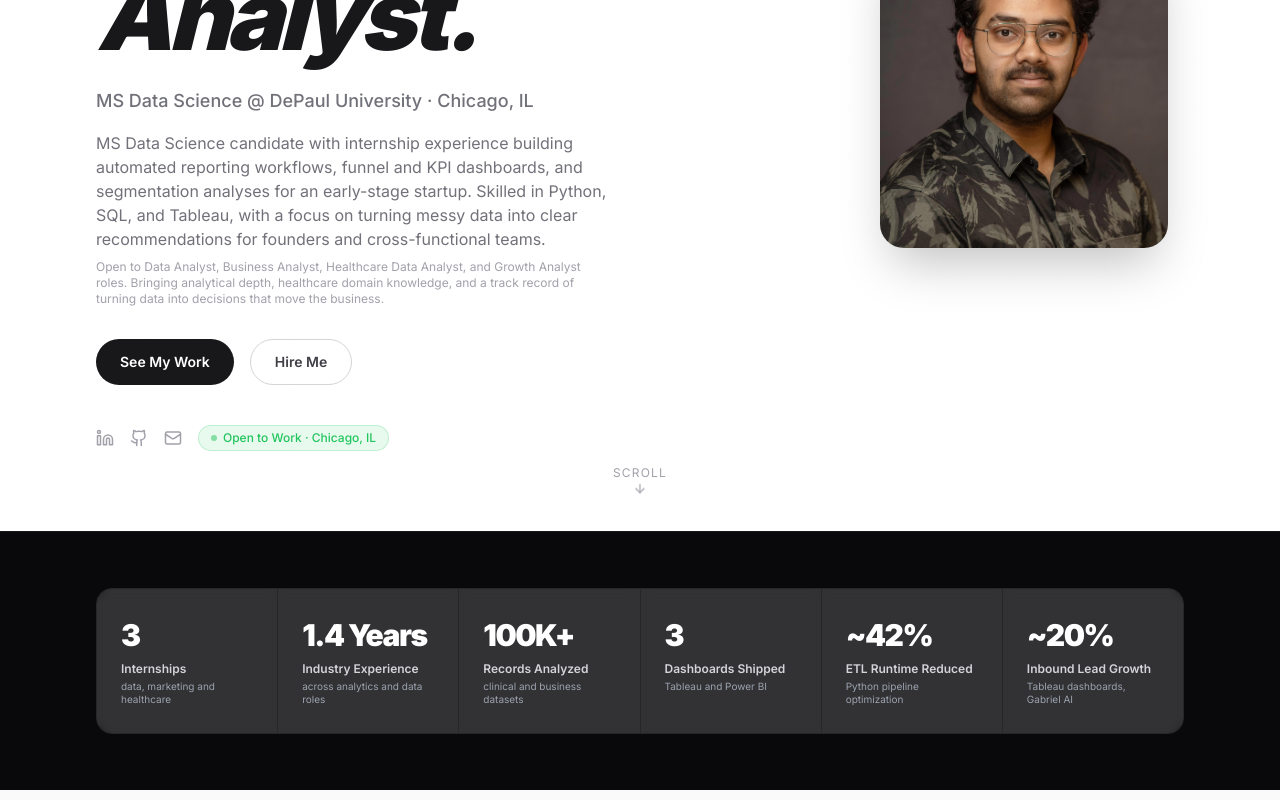
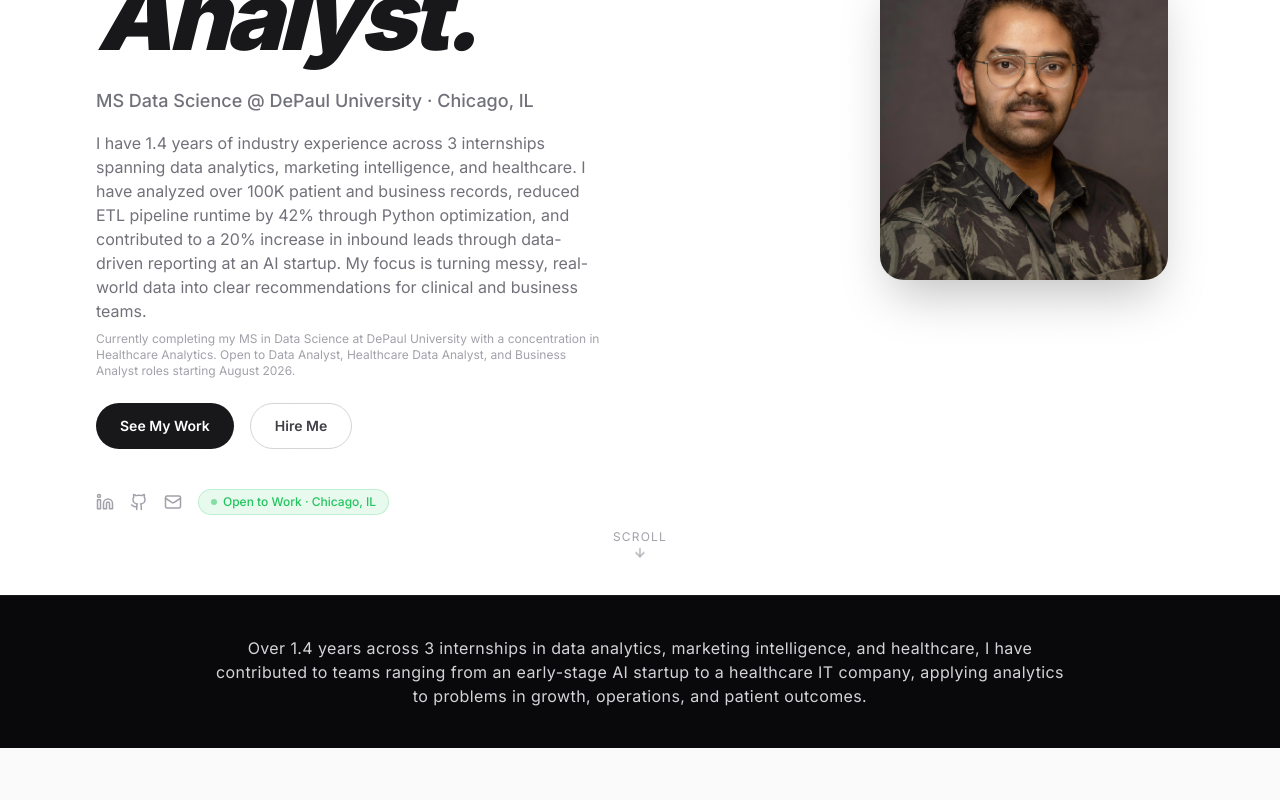
Before and after one commit to Dekayzip/Portfolio-2026, a Next.js app: page / in a window 1280 px wide. Shown: the part 420-1220 px from the top of the page. Built offline with nearby package versions, Linux system fonts and the light colour scheme.

Commit message:
tighten hero spacing, replace metrics grid with experience proof sentence, mix-blend-difference card numbers, rewrite about section paragraphs

```diff
--- a/src/components/Hero.tsx
+++ b/src/components/Hero.tsx
@@ -44,7 +44,7 @@ export default function Hero() {
   return (
     <section
       id="hero"
-      className="relative min-h-screen flex flex-col justify-center pt-16 bg-white dark:bg-[#111113] overflow-hidden transition-colors duration-200"
+      className="relative min-h-[85vh] flex flex-col justify-center pt-16 bg-white dark:bg-[#111113] overflow-hidden transition-colors duration-200"
     >
       {/* Subtle background grid */}
       <div
@@ -84,7 +84,7 @@ export default function Hero() {
             </p>
 
             {/* Availability */}
-            <p className="hero-reveal reveal text-xs text-zinc-400 dark:text-zinc-500 max-w-lg mb-8">
+            <p className="hero-reveal reveal text-xs text-zinc-400 dark:text-zinc-500 max-w-lg mb-6">
               {siteConfig.availability}
             </p>
 
--- a/src/components/Projects.tsx
+++ b/src/components/Projects.tsx
@@ -73,7 +73,7 @@ export default function Projects() {
                     In Progress
                   </span>
                 )}
-                <div className="absolute bottom-4 left-4 text-zinc-900/70 dark:text-white/40 font-black text-6xl leading-none select-none">
+                <div className="absolute bottom-4 left-4 text-white mix-blend-difference font-black text-6xl leading-none select-none">
                   0{i + 1}
                 </div>
               </div>
--- a/src/components/Stats.tsx
+++ b/src/components/Stats.tsx
@@ -1,62 +1,11 @@
 "use client";
 
-import { useEffect, useRef } from "react";
-
-const kpis = [
-  { value: "3",        label: "Internships",            sub: "data, marketing and healthcare" },
-  { value: "1.4 Years", label: "Industry Experience",   sub: "across analytics and data roles" },
-  { value: "100K+",   label: "Records Analyzed",        sub: "clinical and business datasets" },
-  { value: "3",        label: "Dashboards Shipped",     sub: "Tableau and Power BI" },
-  { value: "~42%",    label: "ETL Runtime Reduced",     sub: "Python pipeline optimization" },
-  { value: "~20%",    label: "Inbound Lead Growth",     sub: "Tableau dashboards, Gabriel AI" },
-];
-
 export default function Stats() {
-  const sectionRef = useRef<HTMLElement>(null);
-
-  useEffect(() => {
-    const observer = new IntersectionObserver(
-      (entries) => {
-        entries.forEach((entry) => {
-          if (entry.isIntersecting) {
-            entry.target
-              .querySelectorAll(".reveal")
-              .forEach((el, i) => {
-                setTimeout(() => el.classList.add("visible"), i * 80);
-              });
-          }
-        });
-      },
-      { threshold: 0.1 }
-    );
-    if (sectionRef.current) observer.observe(sectionRef.current);
-    return () => observer.disconnect();
-  }, []);
-
   return (
-    <section
-      ref={sectionRef}
-      className="bg-zinc-950 dark:bg-[#0c0c0e] border-t border-zinc-900"
-    >
-      <div className="max-w-6xl mx-auto px-6 lg:px-8 py-14">
-        {/* gap-px on the wrapper creates hairline dividers between glass cells */}
-        <div className="grid grid-cols-2 sm:grid-cols-3 lg:grid-cols-6 gap-px bg-zinc-800 rounded-2xl overflow-hidden border border-zinc-800">
-          {kpis.map((kpi) => (
-            <div
-              key={kpi.label}
-              className="reveal bg-white/[0.05] dark:bg-white/[0.04] backdrop-blur-sm px-6 py-7 flex flex-col gap-1 hover:bg-white/[0.09] transition-colors duration-300"
-            >
-              <p className="text-2xl sm:text-3xl font-black tracking-tighter text-white leading-none">
-                {kpi.value}
-              </p>
-              <p className="text-xs font-semibold text-zinc-300 mt-1 leading-tight">
-                {kpi.label}
-              </p>
-              <p className="text-[10px] text-[#9ca3af] leading-tight">{kpi.sub}</p>
-            </div>
-          ))}
-        </div>
-      </div>
+    <section className="bg-zinc-950 dark:bg-[#0c0c0e] border-t border-zinc-900">
+      <p className="text-center text-sm md:text-base tracking-wide text-zinc-300 py-8 md:py-10 px-6 max-w-4xl mx-auto leading-relaxed">
+        Over 1.4 years across 3 internships in data analytics, marketing intelligence, and healthcare, I have contributed to teams ranging from an early-stage AI startup to a healthcare IT company, applying analytics to problems in growth, operations, and patient outcomes.
+      </p>
     </section>
   );
 }
--- a/src/data/content.ts
+++ b/src/data/content.ts
@@ -9,8 +9,8 @@ export const siteConfig = {
   tagline: "data · dashboards · decisions",
   headline: ["Data, Business & Healthcare", "Analyst."],
   subheadline: "MS Data Science @ DePaul University · Chicago, IL",
-  bio: "MS Data Science candidate with internship experience building automated reporting workflows, funnel and KPI dashboards, and segmentation analyses for an early-stage startup. Skilled in Python, SQL, and Tableau, with a focus on turning messy data into clear recommendations for founders and cross-functional teams.",
-  availability: "Open to Data Analyst, Business Analyst, Healthcare Data Analyst, and Growth Analyst roles. Bringing analytical depth, healthcare domain knowledge, and a track record of turning data into decisions that move the business.",
+  bio: "I have 1.4 years of industry experience across 3 internships spanning data analytics, marketing intelligence, and healthcare. I have analyzed over 100K patient and business records, reduced ETL pipeline runtime by 42% through Python optimization, and contributed to a 20% increase in inbound leads through data-driven reporting at an AI startup. My focus is turning messy, real-world data into clear recommendations for clinical and business teams.",
+  availability: "Currently completing my MS in Data Science at DePaul University with a concentration in Healthcare Analytics. Open to Data Analyst, Healthcare Data Analyst, and Business Analyst roles starting August 2026.",
 
   // --- Contact ---
   email: "dharanirrnk@gmail.com",
```
Also changed, not shown: CLAUDE_README.txt.
